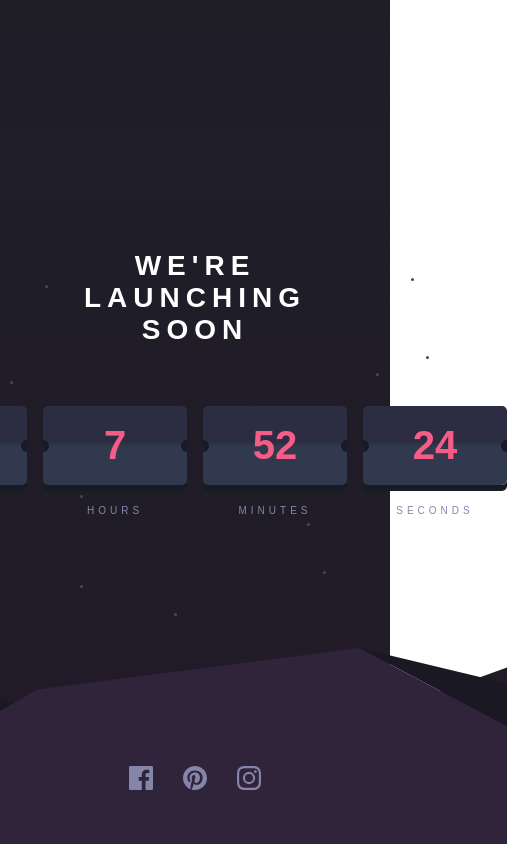
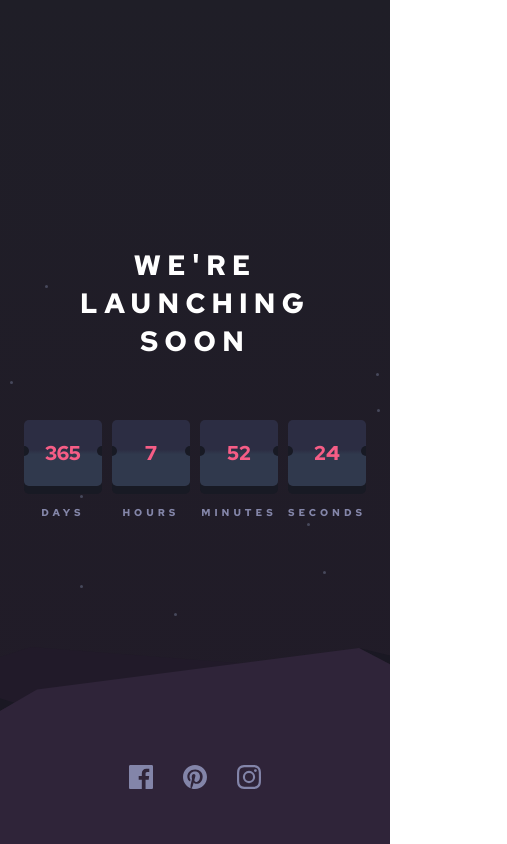
Before and after one commit to parmarayushi/launch-countdown-timer, a plain HTML site: page index.html in a window 390 px wide. Shown: the whole page, 507 px wide, since content can reach past the window. Drawn offline with Linux system fonts and the light colour scheme.

Commit message:
feat: changes for cards on responsive screens

```diff
--- a/index.html
+++ b/index.html
@@ -13,6 +13,12 @@
     />
     <link rel="stylesheet" href="style.css" />
     <title>Frontend Mentor | Launch countdown timer</title>
+    <link rel="preconnect" href="https://fonts.googleapis.com" />
+    <link rel="preconnect" href="https://fonts.gstatic.com" crossorigin />
+    <link
+      href="https://fonts.googleapis.com/css2?family=Barlow+Semi+Condensed:wght@500;600&family=Red+Hat+Text:wght@400;700&display=swap"
+      rel="stylesheet"
+    />
     <script>
       // Set the date we're counting down to
       var countDownDate = new Date("Sept 10, 2024 15:37:25").getTime();
@@ -68,21 +74,46 @@
         <ul class="nav">
           <li class="nav-link">
             <a href="" class="nav-item">
-              <img src="./images/icon-facebook.svg" alt="facebook-icon" />
+              <svg
+                xmlns="http://www.w3.org/2000/svg"
+                width="24"
+                height="24"
+                class="img"
+              >
+                <path
+                  id="facebook"
+                  fill="#8385A9"
+                  d="M22.675 0H1.325C.593 0 0 .593 0 1.325v21.351C0 23.407.593 24 1.325 24H12.82v-9.294H9.692v-3.622h3.128V8.413c0-3.1 1.893-4.788 4.659-4.788 1.325 0 2.463.099 2.795.143v3.24l-1.918.001c-1.504 0-1.795.715-1.795 1.763v2.313h3.587l-.467 3.622h-3.12V24h6.116c.73 0 1.323-.593 1.323-1.325V1.325C24 .593 23.407 0 22.675 0z"
+                />
+              </svg>
             </a>
           </li>
           <li class="nav-link">
             <a href="" class="nav-item">
-              <img src="./images/icon-pinterest.svg" alt="pinterest-icon" />
+              <svg xmlns="http://www.w3.org/2000/svg" width="24" height="24">
+                <path
+                  fill="#8385A9"
+                  id="pinterest"
+                  d="M12 0C5.373 0 0 5.372 0 12c0 5.084 3.163 9.426 7.627 11.174-.105-.949-.2-2.405.042-3.441.218-.937 1.407-5.965 1.407-5.965s-.359-.719-.359-1.782c0-1.668.967-2.914 2.171-2.914 1.023 0 1.518.769 1.518 1.69 0 1.029-.655 2.568-.994 3.995-.283 1.194.599 2.169 1.777 2.169 2.133 0 3.772-2.249 3.772-5.495 0-2.873-2.064-4.882-5.012-4.882-3.414 0-5.418 2.561-5.418 5.207 0 1.031.397 2.138.893 2.738a.36.36 0 01.083.345l-.333 1.36c-.053.22-.174.267-.402.161-1.499-.698-2.436-2.889-2.436-4.649 0-3.785 2.75-7.262 7.929-7.262 4.163 0 7.398 2.967 7.398 6.931 0 4.136-2.607 7.464-6.227 7.464-1.216 0-2.359-.631-2.75-1.378l-.748 2.853c-.271 1.043-1.002 2.35-1.492 3.146C9.57 23.812 10.763 24 12 24c6.627 0 12-5.373 12-12 0-6.628-5.373-12-12-12z"
+                />
+              </svg>
             </a>
           </li>
           <li class="nav-link">
             <a href="" class="nav-item">
-              <img src="./images/icon-instagram.svg" alt="instagram-icon" />
+              <svg xmlns="http://www.w3.org/2000/svg" width="24" height="24">
+                <path
+                  fill="#8385A9"
+                  id="instagram"
+                  d="M12 2.163c3.204 0 3.584.012 4.85.07 3.252.148 4.771 1.691 4.919 4.919.058 1.265.069 1.645.069 4.849 0 3.205-.012 3.584-.069 4.849-.149 3.225-1.664 4.771-4.919 4.919-1.266.058-1.644.07-4.85.07-3.204 0-3.584-.012-4.849-.07-3.26-.149-4.771-1.699-4.919-4.92-.058-1.265-.07-1.644-.07-4.849 0-3.204.013-3.583.07-4.849.149-3.227 1.664-4.771 4.919-4.919 1.266-.057 1.645-.069 4.849-.069zM12 0C8.741 0 8.333.014 7.053.072 2.695.272.273 2.69.073 7.052.014 8.333 0 8.741 0 12c0 3.259.014 3.668.072 4.948.2 4.358 2.618 6.78 6.98 6.98C8.333 23.986 8.741 24 12 24c3.259 0 3.668-.014 4.948-.072 4.354-.2 6.782-2.618 6.979-6.98.059-1.28.073-1.689.073-4.948 0-3.259-.014-3.667-.072-4.947-.196-4.354-2.617-6.78-6.979-6.98C15.668.014 15.259 0 12 0zm0 5.838a6.162 6.162 0 100 12.324 6.162 6.162 0 000-12.324zM12 16a4 4 0 110-8 4 4 0 010 8zm6.406-11.845a1.44 1.44 0 100 2.881 1.44 1.44 0 000-2.881z"
+                />
+              </svg>
             </a>
           </li>
         </ul>
       </footer>
+
+      <div class="clock" id="clock1"></div>
     </main>
   </body>
 </html>
--- a/style.scss
+++ b/style.scss
@@ -48,7 +48,7 @@ body {
   .card-wrapper {
     display: flex;
     justify-content: center;
-    gap: 16px;
+    gap: 10px;
 
     @media (min-width: 1440px) {
       gap: 22px;
@@ -57,17 +57,24 @@ body {
       position: relative;
 
       .card-text {
-        min-width: 100px;
-        text-align: center;
+        min-width: 40px;
+        width: 62px;
+        height: 50px;
         border-radius: 5px;
-        padding: 17px 22px;
-        font-size: 40px;
+        display: flex;
+        justify-content: center;
+        align-items: center;
+        padding: 8px;
+        font-size: 20px;
         font-weight: 700;
         color: #f65d86;
         background: linear-gradient(to top, #30394d 48%, #2c2d43 55%);
-        box-shadow: 0px 6px 0px 0px #181a24;
+        box-shadow: 0px 8px 0px 0px #181a24;
 
         @media (min-width: 768px) {
+          padding: 17px 22px;
+          height: auto;
+          min-width: 100px;
           font-size: 48px;
         }
 
@@ -83,6 +90,7 @@ body {
         text-align: center;
         text-transform: uppercase;
         font-size: 10px;
+        font-weight: bold;
         padding-top: 20px;
       }
       &::before {
@@ -107,19 +115,32 @@ body {
   .nav-link {
     cursor: pointer;
     list-style-type: none;
+
+    .nav-item {
+      svg:hover #facebook,
+      svg:hover #pinterest,
+      svg:hover #instagram {
+        fill: #f65d86;
+      }
+    }
   }
 }
 
 .semi-circle {
   content: "";
   position: absolute;
-  width: 6px;
-  height: 12px;
+  width: 5px;
+  height: 10px;
   background-color: #181a24;
-  top: 34px;
+  top: 26px;
   border-radius: 0 20px 20px 0;
+  @media (min-width: 768px) {
+    width: 6px;
+    height: 12px;
+    top: 41px;
+  }
   @media (min-width: 1440px) {
-    top: 59px;
+    top: 63px;
     width: 9px;
     height: 16px;
   }
```
Also changed, not shown: style.css, 1 other file.
